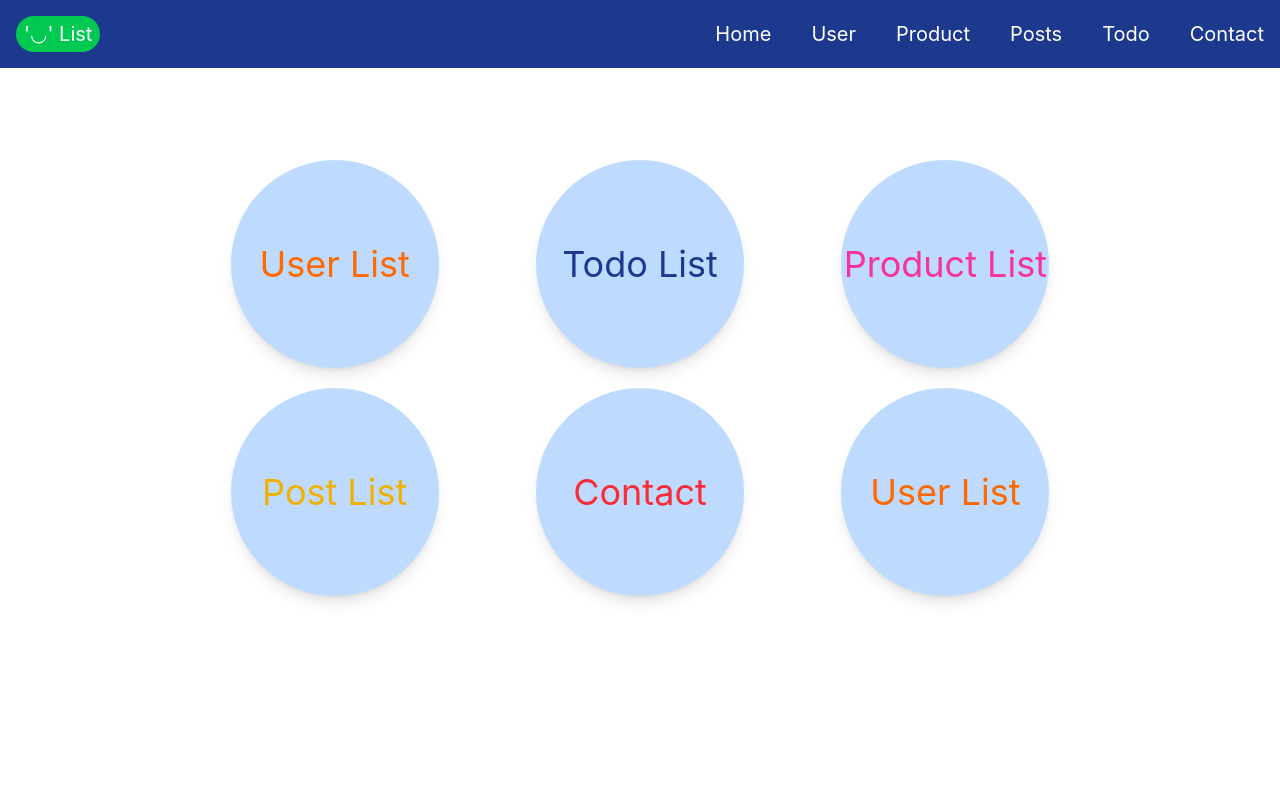
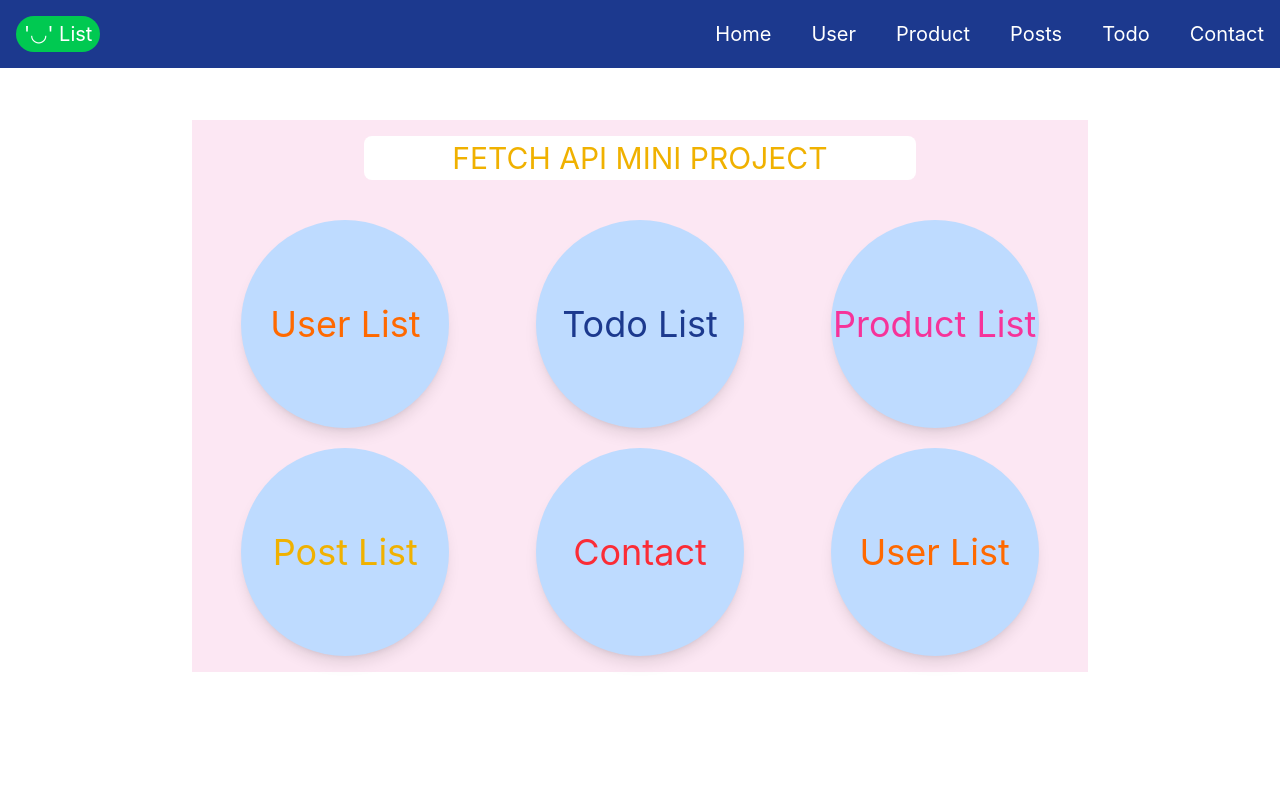
Before and after one commit to renugaakilandeshwaran-wq/user-list-app, a React (Vite) app: page / in a window 1280 px wide. Shown: the top 800 px of the page. Built offline with nearby package versions, Linux system fonts and the light colour scheme.

Commit message:
changed headings

```diff
--- a/src/pages/Home.tsx
+++ b/src/pages/Home.tsx
@@ -5,8 +5,12 @@ Link
 export default function Home() {
     return (
         <>
-            <div className=' max-w-4xl mx-auto mt-25 lg:mt-40 lg:mb-65 mb-10 ' >
-                <div className="grid lg:grid-cols-3 gap-5 ">
+            <div className=' max-w-4xl mx-auto mt-25 lg:mt-30 lg:mb-65 mb-10  bg-pink-100 px-4 py-4' >
+
+                <header className="text-3xl mb-5 text-yellow-500 bg-white rounded-lg w-fit px-22 py-1 mx-auto text-center">FETCH API MINI  PROJECT</header>
+
+
+                <div className="grid lg:grid-cols-3 gap-5 mt-10">
                     <Link to="/users">
                         <div className="bg-blue-200 mx-auto text-orange-500 hover:text-green-500 flex items-center justify-center text-center text-4xl rounded-full shadow-lg w-52 h-52 ">
                             User List
```
